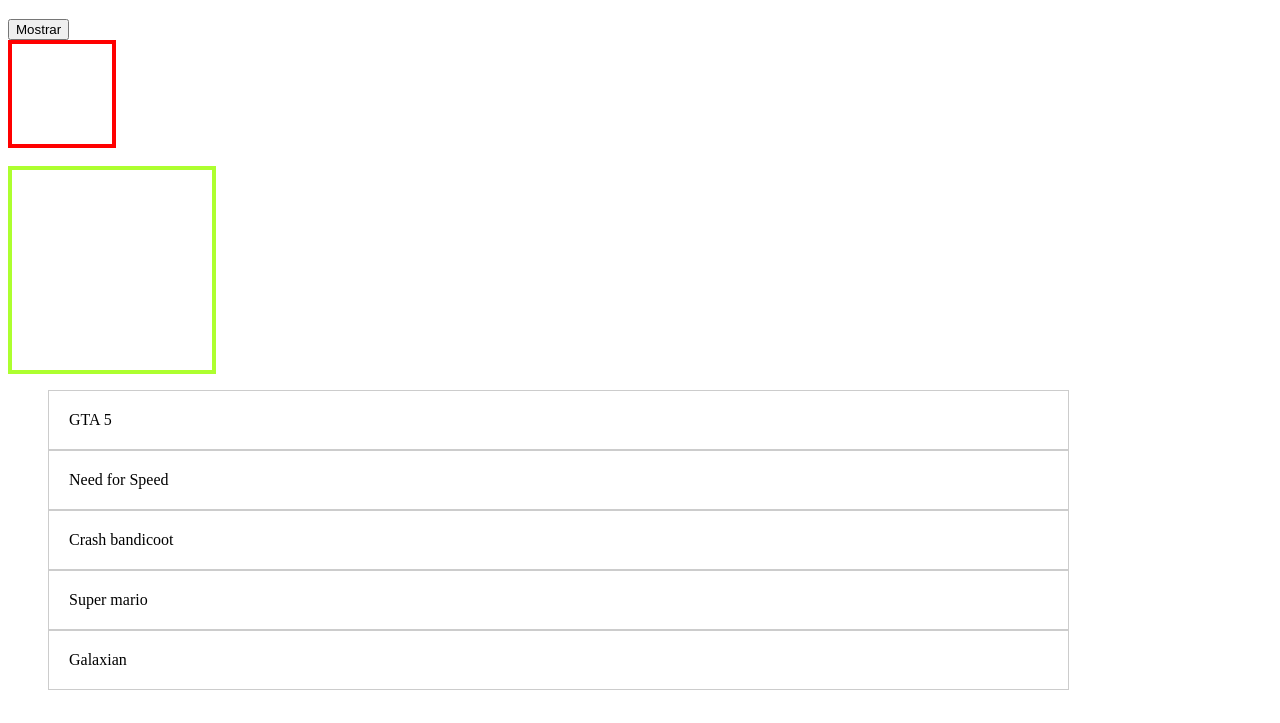
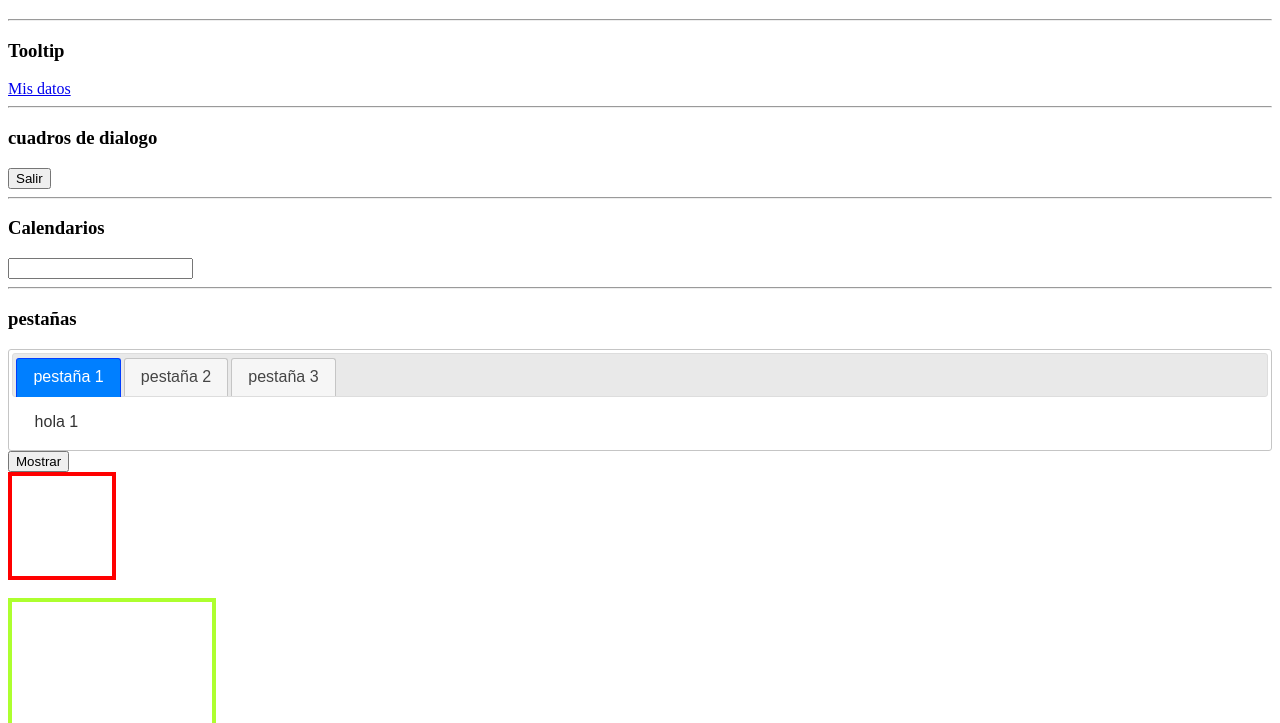
Before and after one commit to felipemaya4/aprendiendo-jquery, a website: page interface.html in a window 1280 px wide. Shown: the part 61-784 px from the top of the page. Drawn offline with nearby package versions, Linux system fonts and the light colour scheme.

Commit message:
se realiza reconocimiento de metodos para realizar con jquery plugins y widgets para ser interactiva la pagina

```diff
--- a/06-interface.js
+++ b/06-interface.js
@@ -29,11 +29,25 @@
 
    $("#mostrar").click(function(){ // capturamos el evento y le cambiamoslas propiedades de la class .caja-efectos para wue el div aperezca en pantalla
 
-    $(".caja-efectos").toggle("shake",4000);// aca escogemos que tipo de transicion grafica parahacer aparecer y desaparecer el elemento con esa clasess
+    $(".caja-efectos").toggle("blind",1000);// aca escogemos que tipo de transicion grafica parahacer aparecer y desaparecer el elemento con esa clasess
 
    })
 
+   //tooltip
 
+   $(document).tooltip() // este metod onos permite mostrar el atributo title de los elementos de la pagina con un formta  configurable
 
+   //dialog
+
+   $("#lanzaDialog").click(function () {
+    $("#popup").dialog() // con este metodo podemos mostrar cuadro de dialogo en la pagina, en este caso esta configurado para dalir cuando suceda el ecento click en el boton con id lanzaDialog
+   })
+   // date picker
+
+   $("#calendario").datepicker() // metodo para poder mostrar caledarios para que el usurio ingrese su fecha
+
+   //tabs o pestañas en la pagina
+
+   $("#pestanas").tabs(); // si necesitamos crear pestañas con este metodo lo podemos hacer
 
 })
--- a/interface.html
+++ b/interface.html
@@ -66,7 +66,35 @@
 </head>
 <body>
     <h1>Aprendiendo jquery- UI</h1>
+    <hr>
+    <h3>Tooltip</h3>
+    <a href="#" title="Acceder a los datos de esta web" id="misDatos">Mis datos</a>
+    <hr>
+    <h3>cuadros de dialogo</h3>
 
+    <button id="lanzaDialog">Salir</button>
+    <div id="popup" title="estas seguro?" style="display: none;">
+        <p>
+            si continuas en el curso aprenderas mucha de javascript
+        </p>
+    </div>
+    <hr>
+        <h3>Calendarios</h3>
+
+        <input type="text" id="calendario">
+
+    <hr>
+        <h3>pestañas</h3>
+        <div id="pestanas">
+            <ul>
+                <li><a href="#tabs-1">pestaña 1</a></li>
+                <li><a href="#tabs-2">pestaña 2</a></li>
+                <li><a href="#tabs-3">pestaña 3</a></li>
+            </ul>
+            <div id="tabs-1">hola 1</div>
+            <div id="tabs-2">hola 2</div>
+            <div id="tabs-3">hola 3</div>
+        </div>
     <button id="mostrar">Mostrar</button>
 
     <div class="caja-efectos elemento1"  ></div>
```
